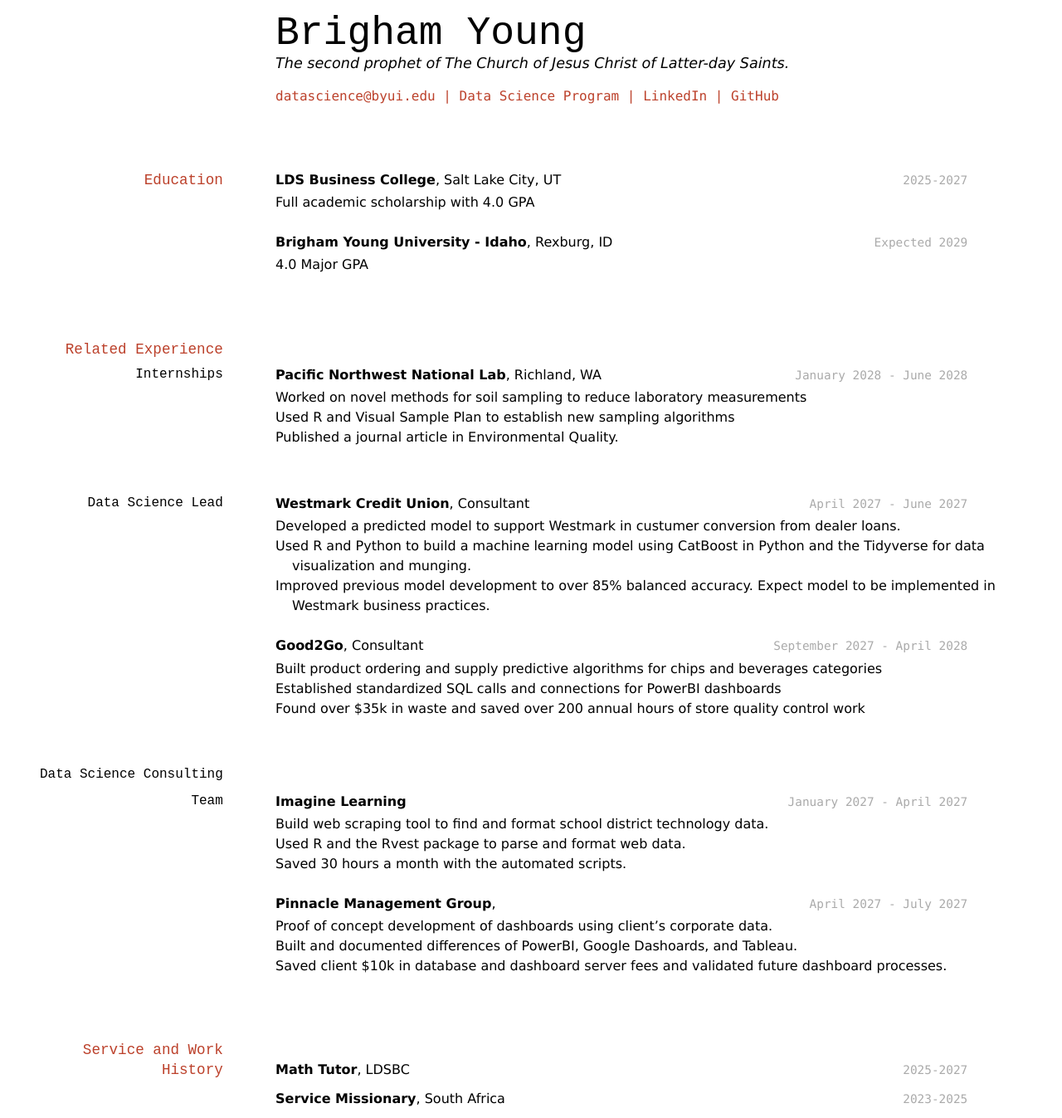
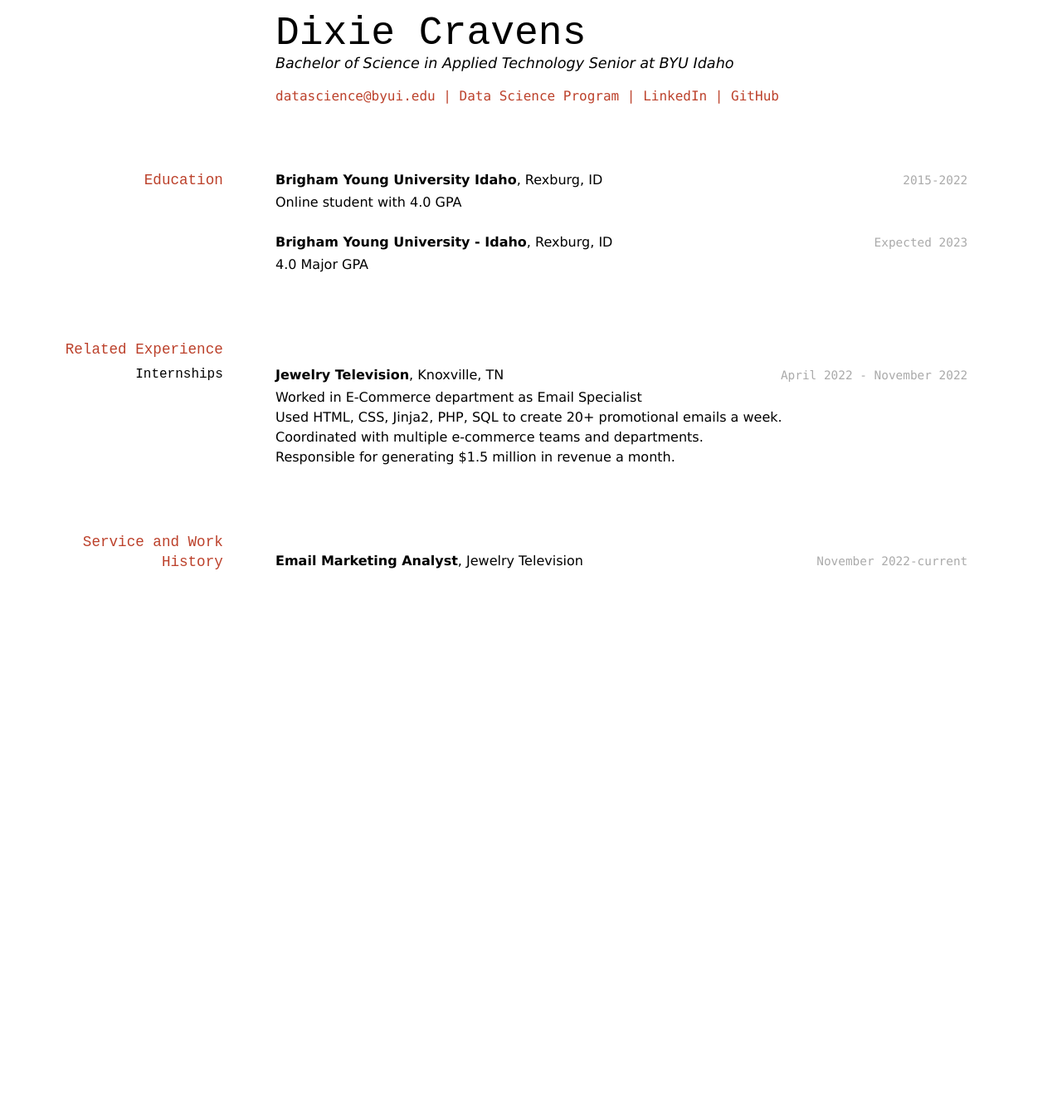
Before and after one commit to Cravens-Dixie/cravens_resume, a Jekyll site: the page built from docs/index.md, in a window 1280 px wide. Shown: the whole page at 83% size. Built offline with Jekyll 4.4.1, drawn with Linux system fonts in a browser that asks for light colours; after the commit the page ends 900 px from its top, so only the background shows below that.

Commit message:
Create my resume

```diff
--- a/docs/index.md
+++ b/docs/index.md
@@ -1,9 +1,9 @@
 ---
 layout: cv
-title: Brigham Young's Resume
+title: Dixie Cravens's Resume
 ---
-# Brigham Young
-The second prophet of The Church of Jesus Christ of Latter-day Saints.
+# Dixie Cravens
+Bachelor of Science in Applied Technology Senior at BYU Idaho
 
 <div id="webaddress">
 <a href="datascience@byui.edu">datascience@byui.edu</a>
@@ -16,12 +16,12 @@ The second prophet of The Church of Jesus Christ of Latter-day Saints.
 
 ## Education
 
-`2025-2027`
-__LDS Business College__, Salt Lake City, UT
+`2015-2022`
+__Brigham Young University Idaho__, Rexburg, ID
 
-- Full academic scholarship with 4.0 GPA
+- Online student with 4.0 GPA
 
-`Expected 2029`
+`Expected 2023`
 __Brigham Young University - Idaho__, Rexburg, ID
 
 - 4.0 Major GPA
@@ -31,57 +31,24 @@ __Brigham Young University - Idaho__, Rexburg, ID
 
 ### Internships
 
-`January 2028 - June 2028`
-__Pacific Northwest National Lab__, Richland, WA
+`April 2022 - November 2022`
+__Jewelry Television__, Knoxville, TN
 
-- Worked on novel methods for soil sampling to reduce laboratory measurements
-- Used R and Visual Sample Plan to establish new sampling algorithms
-- Published a journal article in Environmental Quality.
-
-### Data Science Lead
-
-`April 2027 - June 2027`
-__Westmark Credit Union__, Consultant
-
-- Developed a predicted model to support Westmark in custumer conversion from dealer loans.
-- Used R and Python to build a machine learning model using CatBoost in Python and the Tidyverse for data visualization and munging.
-- Improved previous model development to over 85% balanced accuracy. Expect model to be implemented in Westmark business practices.
-
-`September 2027 - April 2028`
-__Good2Go__, Consultant
-
-- Built product ordering and supply predictive algorithms for chips and beverages categories
-- Established standardized SQL calls and connections for PowerBI dashboards
-- Found over $35k in waste and saved over 200 annual hours of store quality control work
-
-### Data Science Consulting Team
-
-`January 2027 - April 2027`
-__Imagine Learning__
-
-- Build web scraping tool to find and format school district technology data.
-- Used R and the Rvest package to parse and format web data.
-- Saved 30 hours a month with the automated scripts.
-
-`April 2027 - July 2027`
-__Pinnacle Management Group__,
-
-- Proof of concept development of dashboards using client's corporate data.
-- Built and documented differences of PowerBI, Google Dashoards, and Tableau.
-- Saved client $10k in database and dashboard server fees and validated future dashboard processes.
+- Worked in E-Commerce department as Email Specialist
+- Used HTML, CSS, Jinja2, PHP, SQL to create 20+ promotional emails a week.
+- Coordinated with multiple e-commerce teams and departments.
+- Responsible for generating $1.5 million in revenue a month.
 
 
 ## Service and Work History
 
-`2025-2027`
-__Math Tutor__, LDSBC
+`November 2022-current`
+__Email Marketing Analyst__, Jewelry Television
 
 
-`2023-2025`
-__Service Missionary__, South Africa
 
 
 
 <!-- ### Footer
 
-Last updated: May 2013 -->
+Last updated: December 2022 -->
```
